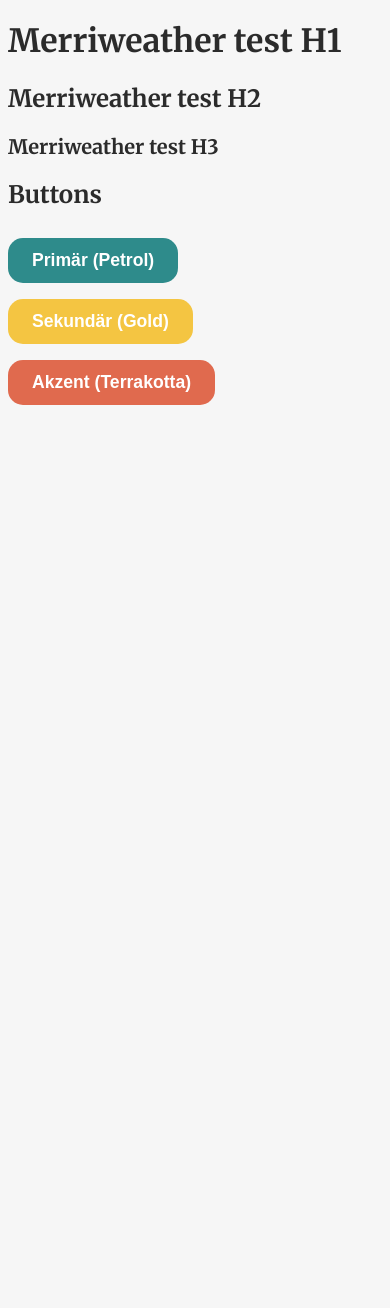
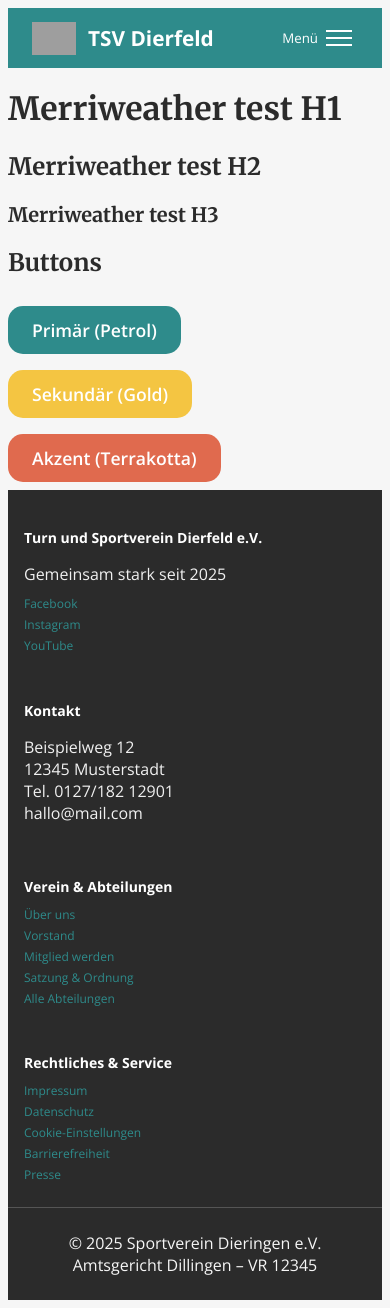
Before and after one commit to krausytin25/Website-Project-WebEngineering-tin25, a PHP site: page /test/testFonts.html in a window 390 px wide. Before the commit the page ends 405 px from the top, so only its background shows below. Run offline with PHP 8.4, Linux system fonts and the light colour scheme; grey boxes are pictures that could not be loaded.

Commit message:
krausy-header-und-footer-implementiert

```diff
--- /dev/null
+++ b/assets/css/footer.css
@@ -0,0 +1,78 @@
+/* === Footer =============================================================== */
+
+.site-footer {
+    background-color: var(--anthracite);
+    color: #f5f5f5;
+    font-family: var(--font-body), sans-serif;
+    font-size: 12px;
+}
+
+.site-footer__top {
+    display: flex;
+    flex-wrap: wrap;
+    gap: 40px;
+    padding: 24px 32px;
+}
+
+.footer-column {
+    flex: 1;
+    min-width: 180px;
+}
+
+.footer-title {
+    font-family: var(--font-body), sans-serif;
+    font-size: 14px;
+    font-weight: bold;
+    margin-bottom: 10px;
+    color: #ffffff;
+}
+
+.footer-column p {
+    margin-bottom: 10px;
+    color: #f0f0f0;
+}
+
+.footer-links {
+    list-style: none;
+    padding: 0;
+    margin: 0;
+}
+
+.footer-links li {
+    margin-bottom: 4px;
+}
+
+.footer-links a {
+    text-decoration: none;
+    color: var(--petrol);
+    font-size: 12px;
+}
+
+.footer-links a:hover {
+    text-decoration: underline;
+}
+
+/* Unterer Balken mit Linie */
+.site-footer__bottom {
+    border-top: 1px solid #555;
+    padding: 6px 32px 8px;
+    font-size: 11px;
+    color: var(--offwhite);
+}
+
+.footer-end__bottom{
+    color: var(--offwhite);
+}
+/* Responsive */
+@media (max-width: 768px) {
+    .site-footer__top {
+        flex-direction: column;
+        gap: 24px;
+        padding: 20px 16px;
+    }
+
+    .site-footer__bottom {
+        padding: 8px 16px;
+        text-align: center;
+    }
+}
--- /dev/null
+++ b/assets/css/header.css
@@ -0,0 +1,295 @@
+/* === HEADER ======================================================= */
+
+.site-header {
+    background-color: var(--petrol);
+    color: #fff;
+    padding: 8px 24px;
+}
+
+.site-header__inner {
+    max-width: 1200px;
+    margin: 0 auto;
+    display: flex;
+    align-items: center;
+    justify-content: flex-start;
+    gap: 0;
+}
+
+
+/* Logo */
+.brand {
+    display: flex;
+    align-items: center;
+    gap: 12px;
+    text-decoration: none;
+    color: #fff;
+    white-space: nowrap;
+    margin-right: 32px;      /* Abstand Logo → Navigation */
+}
+
+.brand__logo {
+    width: 75px;    /* HIER Logo-Größe ändern */
+    height: 75px;
+    object-fit: contain;
+}
+
+.brand__text {
+    font-family: var(--font-body), sans-serif;
+    font-size: 1.3rem;
+    font-weight: 700;
+}
+
+/* Desktop-Navigation */
+.main-nav {
+    display: flex;
+    align-items: center;
+    justify-content: space-between;  /* links Liste, rechts Buttons */
+    flex: 1;                         /* nimmt die ganze Restbreite ein */
+}
+
+
+.main-nav__list {
+    display: flex;
+    align-items: center;
+    gap: 32px;
+    list-style: none;
+}
+
+.main-nav__list a {
+    color: #fff;
+    text-decoration: none;
+    font-family: var(--font-body), sans-serif;
+    font-size: 1rem;
+}
+
+.main-nav__list a:hover {
+    text-decoration: underline;
+}
+
+/* Abteilungen Dropdown */
+.nav-item--has-submenu {
+    position: relative;
+}
+
+.submenu-toggle {
+    background: rgba(255,255,255,0.15);
+    border-radius: 8px;
+    border: none;
+    padding: 8px 16px;
+    color: #fff;
+    font-family: var(--font-body), sans-serif;
+    font-size: 1rem;
+    cursor: pointer;
+    display: flex;
+    align-items: center;
+    gap: 6px;
+}
+
+.submenu {
+    position: absolute;
+    top: 110%;
+    left: 0;
+    background: #fff;
+    color: var(--anthracite);
+    min-width: 180px;
+    list-style: none;
+    padding: 4px 0;
+    box-shadow: 0 4px 8px rgba(0,0,0,0.15);
+    display: none;
+    z-index: 20;
+}
+
+.submenu li a {
+    display: block;
+    padding: 8px 16px;
+    color: var(--anthracite);
+    text-decoration: none;
+    font-size: 0.95rem;
+}
+
+.submenu li a:hover {
+    background: #f2f2f2;
+}
+
+/* sichtbar, wenn JS Klasse setzt */
+.submenu.is-open {
+    display: block;
+}
+
+/* Aktionen */
+.header-actions {
+    display: flex;
+    align-items: center;
+    gap: 16px;
+    white-space: nowrap;
+    margin-left: 48px;       /* optionaler Extra-Abstand zur Liste */
+}
+
+.button--outline {
+    background-color: transparent;
+    color: #fff;
+    border: 2px solid #fff;
+    border-radius: 999px;
+}
+
+/* Hamburger Button (Desktop verstecken) */
+.menu-toggle {
+    display: none;
+    align-items: center;
+    gap: 8px;
+    background: none;
+    border: none;
+    color: #fff;
+    font-family: var(--font-body), sans-serif;
+    cursor: pointer;
+}
+
+.menu-toggle__icon {
+    display: inline-flex;
+    flex-direction: column;
+    gap: 5px;
+}
+
+.menu-toggle__icon span {
+    width: 26px;
+    height: 2px;
+    background-color: #fff;
+}
+
+/* === Responsive Header ==================================================== */
+
+@media (max-width: 768px) {
+
+    /* Header-Leiste: Logo links, Menü-Button rechts */
+    .site-header__inner {
+        display: flex;
+        justify-content: space-between;
+        align-items: center;
+    }
+
+    /* Burger-Button nur mobil sichtbar */
+    .menu-toggle {
+        display: inline-flex;
+        align-items: center;
+        gap: 8px;
+        cursor: pointer;
+    }
+
+    /* NAV als „Dropdown“ unter dem Header */
+    .main-nav {
+        position: absolute;
+        left: 0;
+        right: 0;
+        top: 60px;                    /* Höhe des Headers */
+        background: #ffffff;
+        color: var(--anthracite);
+        flex-direction: column;
+        align-items: stretch;
+        display: none;               /* zuerst versteckt */
+        padding: 8px 0 12px;
+        box-shadow: 0 4px 12px rgba(0,0,0,0.12);
+        z-index: 50;
+    }
+
+    .main-nav.is-open {
+        display: flex;               /* wird per JS gesetzt */
+    }
+
+    /* Liste oben/unten mit gleichem Abstand */
+    .main-nav__list {
+        display: flex;
+        flex-direction: column;
+        gap: 0;
+        margin: 0;
+        padding: 0;
+        list-style: none;
+    }
+
+    .main-nav__list > li {
+        margin: 2px 0;
+    }
+
+    .main-nav__list > li > a,
+    .submenu-toggle {
+        display: flex;
+        align-items: center;
+        justify-content: space-between;
+        width: 100%;
+        padding: 14px 18px;
+        background: #ffffff;
+        color: var(--anthracite);
+        text-decoration: none;
+        font-family: var(--font-body), sans-serif;
+        font-size: 1rem;
+        border: none;
+    }
+
+    /* zarte Trennlinien nur zwischen den Hauptpunkten */
+    .main-nav__list > li + li > a,
+    .main-nav__list > li + li > .submenu-toggle {
+        border-top: 1px solid #eee;
+    }
+
+    /* keine doppelten Linien über Abteilungen */
+    .nav-item--has-submenu {
+        border: none;
+    }
+
+    /* Submenü etwas eingerückt und leicht hinterlegt */
+    .submenu {
+        position: static;
+        display: none;               /* standard, wird per JS geöffnet */
+        background: #fafafa;
+        padding: 4px 0 8px;
+        margin-top: 0;
+        box-shadow: none;
+        border: none;
+    }
+
+    .submenu.is-open {
+        display: block;
+    }
+
+    .submenu li {
+        list-style: none;
+    }
+
+    .submenu li a {
+        display: block;
+        padding: 10px 32px;
+        text-decoration: none;
+        color: var(--anthracite);
+        font-size: 0.95rem;
+    }
+
+    .submenu li + li a {
+        border-top: 1px solid #eee;
+    }
+
+    /* Bereich mit „Mitglied werden“ und „Login“ unten im Menü */
+    .header-actions {
+        display: flex;
+        flex-direction: row;
+        gap: 12px;
+        justify-content: center;
+        padding: 12px 16px 4px;
+        border-top: 1px solid #eee;
+        margin-top: 8px;
+    }
+
+    .header-actions .button {
+        flex: 1;
+        margin: 0;
+    }
+
+    /* Logo minimal kleiner, damit alles Platz hat */
+    .brand__logo {
+        width: 44px;
+        height: 44px;
+    }
+
+    .main-nav .button--outline {
+        color: var(--petrol);
+        border-color: var(--petrol);
+    }
+}
--- a/assets/css/main.css
+++ b/assets/css/main.css
@@ -85,6 +85,8 @@ body {
     cursor: pointer;
     text-align: center;
     transition: transform 0.2s, opacity 0.2s;
+    text-decoration: none;
+    font-family: "Open Sans", sans-serif;
 }
 
 .btn--action:hover {
--- /dev/null
+++ b/assets/js/footer.js
@@ -0,0 +1,4 @@
+// FOOTER laden
+fetch("../src/components/footer.html")
+    .then(res => res.text())
+    .then(html => document.getElementById("footer").innerHTML = html);
--- /dev/null
+++ b/assets/js/header.js
@@ -0,0 +1,34 @@
+// src/js/header.js
+
+function initHeader(container) {
+    const menuToggle = container.querySelector('.menu-toggle');
+    const mainNav    = container.querySelector('.main-nav');
+    const submenuBtn = container.querySelector('.submenu-toggle');
+    const submenu    = container.querySelector('.submenu');
+
+    // Hamburger-Menü
+    if (menuToggle && mainNav) {
+        menuToggle.addEventListener('click', () => {
+            const open = mainNav.classList.toggle('is-open');
+            menuToggle.setAttribute('aria-expanded', open ? 'true' : 'false');
+        });
+    }
+
+    // Abteilungen Dropdown
+    if (submenuBtn && submenu) {
+        submenuBtn.addEventListener('click', () => {
+            const open = submenu.classList.toggle('is-open');
+            submenuBtn.setAttribute('aria-expanded', open ? 'true' : 'false');
+        });
+    }
+}
+
+// Header laden & danach initHeader aufrufen
+fetch("../src/components/header.html")
+    .then(response => response.text())
+    .then(html => {
+        const headerContainer = document.getElementById("header");
+        headerContainer.innerHTML = html;
+        initHeader(headerContainer);   // WICHTIG: erst NACH dem Einfügen initialisieren
+    })
+    .catch(err => console.error("Header konnte nicht geladen werden:", err));
--- /dev/null
+++ b/src/components/footer.html
@@ -0,0 +1,49 @@
+<footer class="site-footer">
+    <div class="site-footer__top">
+        <div class="footer-column">
+            <h4 class="footer-title">Turn und Sportverein Dierfeld e.V.</h4>
+            <p>Gemeinsam stark seit 2025</p>
+
+            <ul class="footer-links">
+                <li><a href="#">Facebook</a></li>
+                <li><a href="#">Instagram</a></li>
+                <li><a href="#">YouTube</a></li>
+            </ul>
+        </div>
+
+        <div class="footer-column">
+            <h4 class="footer-title">Kontakt</h4>
+            <p>Beispielweg 12<br>
+                12345 Musterstadt<br>
+                Tel. 0127/182 12901<br>
+                hallo@mail.com
+            </p>
+        </div>
+
+        <div class="footer-column">
+            <h4 class="footer-title">Verein &amp; Abteilungen</h4>
+            <ul class="footer-links">
+                <li><a href="#">Über uns</a></li>
+                <li><a href="#">Vorstand</a></li>
+                <li><a href="#">Mitglied werden</a></li>
+                <li><a href="#">Satzung &amp; Ordnung</a></li>
+                <li><a href="#">Alle Abteilungen</a></li>
+            </ul>
+        </div>
+
+        <div class="footer-column">
+            <h4 class="footer-title">Rechtliches &amp; Service</h4>
+            <ul class="footer-links">
+                <li><a href="#">Impressum</a></li>
+                <li><a href="#">Datenschutz</a></li>
+                <li><a href="#">Cookie-Einstellungen</a></li>
+                <li><a href="#">Barrierefreiheit</a></li>
+                <li><a href="#">Presse</a></li>
+            </ul>
+        </div>
+    </div>
+
+    <div class="site-footer__bottom">
+        <p class="footer-end__bottom">© 2025 Sportverein Dieringen e.V. Amtsgericht Dillingen – VR 12345</p>
+    </div>
+</footer>
--- /dev/null
+++ b/src/components/header.html
@@ -0,0 +1,55 @@
+<!-- src/components/header.html -->
+<header class="site-header primary">
+    <div class="site-header__inner">
+
+        <!-- Logo + Vereinsname -->
+        <a href="/" class="brand">
+            <img src="../../assets/images/LogoSchriftWeis.png"
+                 alt="TSV Dierfeld Logo"
+                 class="brand__logo">
+            <span class="brand__text">TSV Dierfeld</span>
+        </a>
+
+        <!-- Hamburger / Mobile -->
+        <button class="menu-toggle" type="button" aria-expanded="false" aria-label="Menü öffnen">
+            <span class="menu-toggle__label">Menü</span>
+            <span class="menu-toggle__icon">
+        <span></span>
+        <span></span>
+        <span></span>
+      </span>
+        </button>
+
+        <!-- Navigation -->
+        <nav class="main-nav">
+            <ul class="main-nav__list">
+                <li><a href="#">Startseite</a></li>
+                <li><a href="#">Über uns</a></li>
+
+                <!-- Abteilungen mit Untermenü -->
+                <li class="nav-item nav-item--has-submenu">
+                    <button type="button"
+                            class="submenu-toggle"
+                            aria-expanded="false">
+                        Abteilungen
+                        <span class="submenu-toggle__icon">▾</span>
+                    </button>
+                    <ul class="submenu">
+                        <li><a href="#">Fußball</a></li>
+                        <li><a href="#">Turnen</a></li>
+                        <li><a href="#">Leichtathletik</a></li>
+                        <li><a href="#">Tischtennis</a></li>
+                    </ul>
+                </li>
+
+                <li><a href="#">Termine</a></li>
+            </ul>
+
+            <div class="header-actions">
+                <a href="../registration.html" class="button accent btn--action">Mitglied werden</a>
+                <a href="../registration.html" class="button button--outline">LOGIN</a>
+            </div>
+        </nav>
+
+    </div>
+</header>
--- a/test/testFonts.html
+++ b/test/testFonts.html
@@ -3,9 +3,13 @@
 <head>
     <meta charset="UTF-8">
     <link rel="stylesheet" href="../assets/css/main.css">
+    <link rel="stylesheet" href="../assets/css/header.css">
+    <link rel="stylesheet" href="../assets/css/footer.css">
     <title>Title</title>
 </head>
-<body>
+<body data-page-title="Aktuelles & Terminkalender">
+<div id="header"></div>
+
 <h1>Merriweather test H1</h1>
 <h2>Merriweather test H2</h2>
 <h3>Merriweather test H3</h3>
@@ -15,6 +19,12 @@
 <button class="button primary btn--action">Primär (Petrol)</button><br>
 <button class="button secondary btn--action">Sekundär (Gold)</button><br>
 <button class="button accent btn--action">Akzent (Terrakotta)</button>
+<div id="footer"></div>
+
+<script src="../assets/js/header.js"></script>
+<script src="../assets/js/footer.js"></script>
 
 </body>
+
+
 </html>
```
Also changed, not shown: test/testFile.html (+25 -1 lines).
